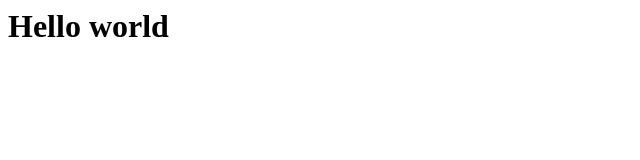
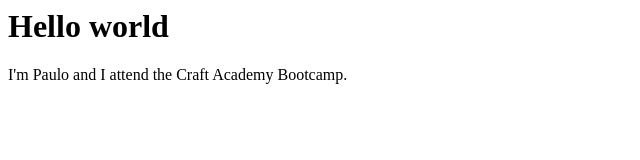
Before and after one commit to swardbladpaulo/swardbladpaulo.github.io, a plain HTML site: page index.html in a window 1280 px wide. Shown: the whole page, without its empty margins (0-640 px from the left). Drawn offline with Linux system fonts and the light colour scheme.

Commit message:
added some text to the index file and created a README file

```diff
--- a/index.html
+++ b/index.html
@@ -1 +1,2 @@
 <h1>Hello world</h1>
+<p>I'm Paulo and I attend the Craft Academy Bootcamp.</p>
```
Also changed, not shown: 1 other file.
